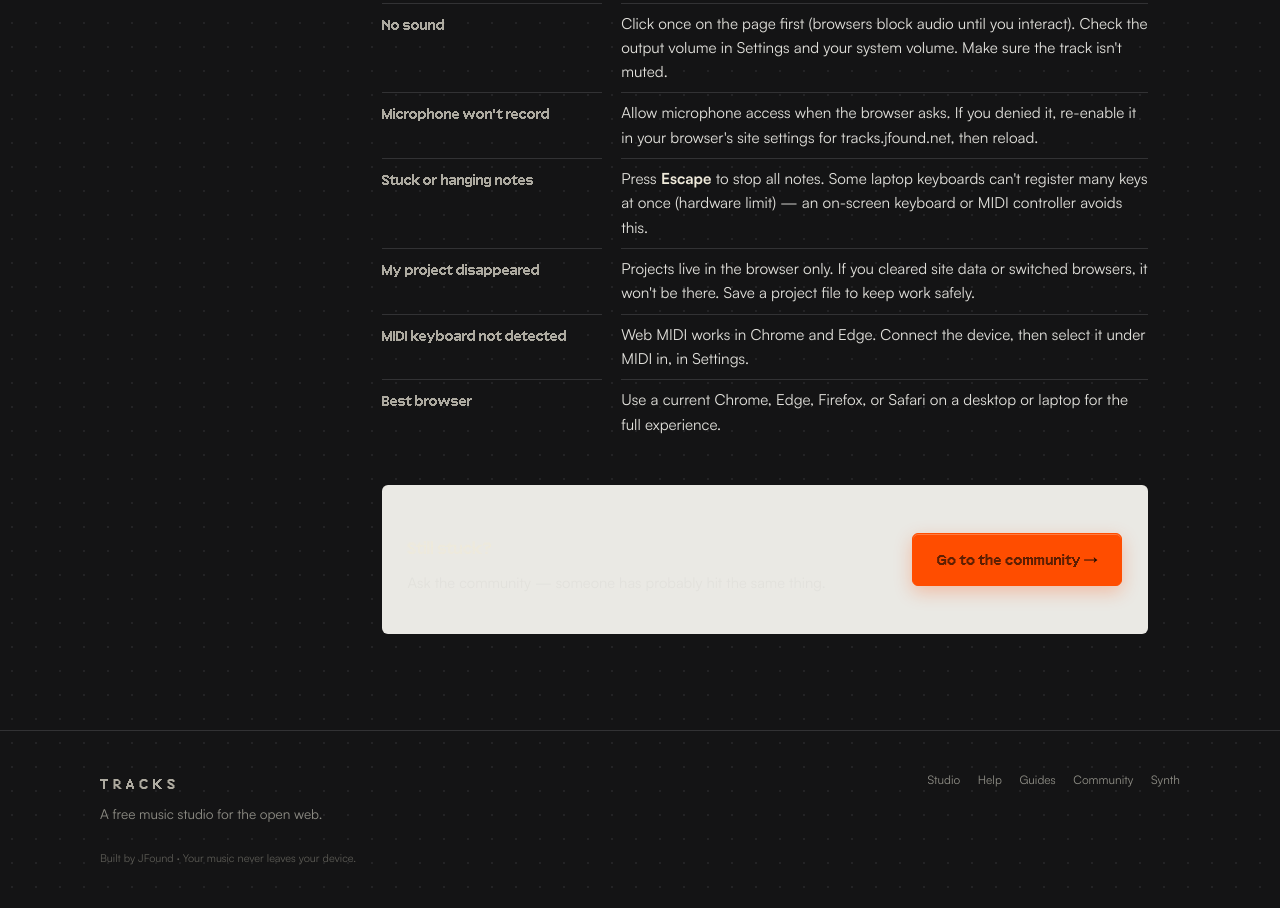
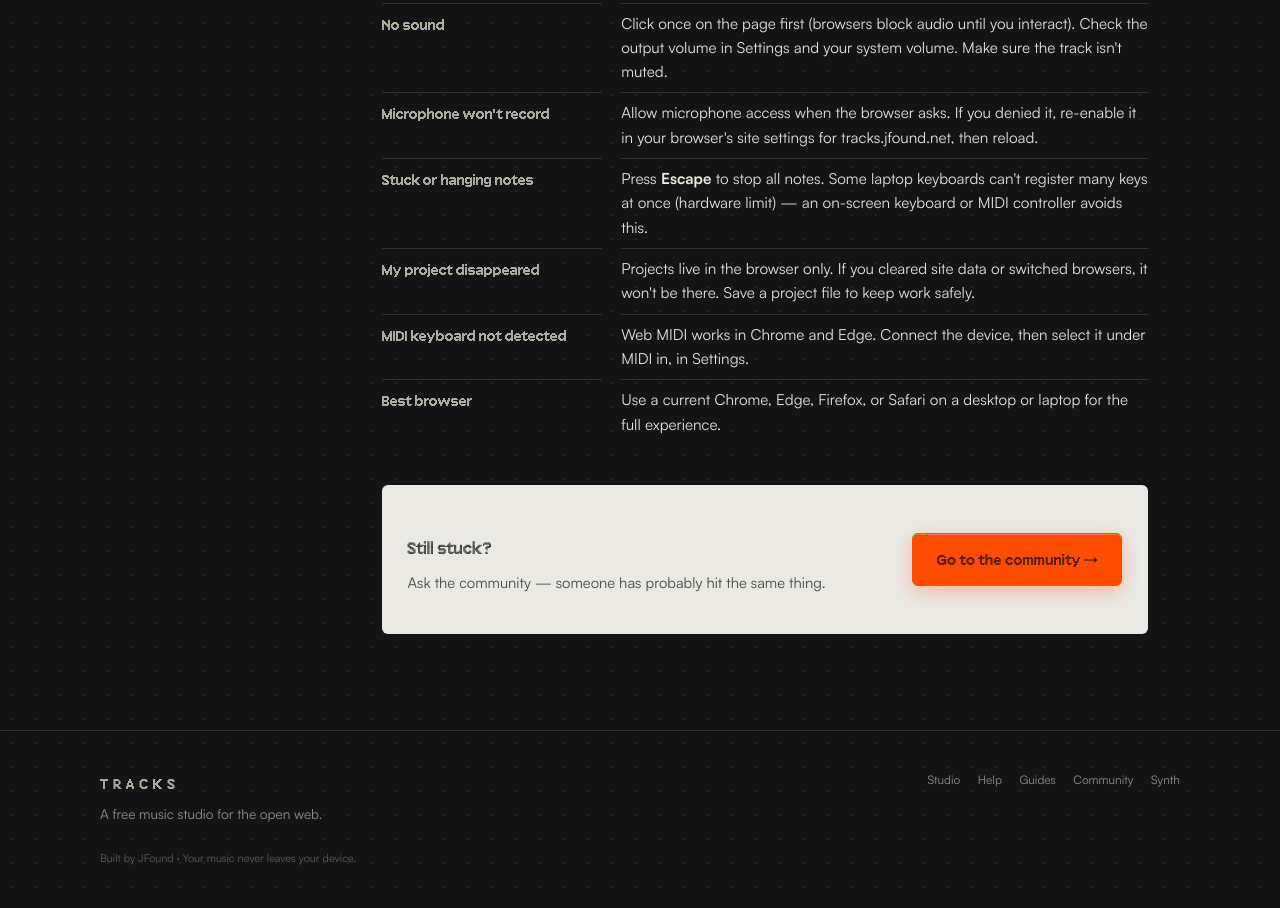
Before and after one commit to leongtongkit/tracks, a website: page public/help/index.html in a window 1280 px wide. Shown: the part 9229-10137 px from the top of the page. Drawn offline with Linux system fonts and the light colour scheme.

Commit message:
Fix cta-card heading/body contrast inside help-content + articles

```diff
--- a/public/site.css
+++ b/public/site.css
@@ -333,6 +333,10 @@ main { max-width: var(--maxw); margin: 0 auto; padding: 0 clamp(1rem, 4vw, 2rem)
    color (--led) would otherwise tint button text orange-on-orange */
 .article a.btn-primary, .help-content a.btn-primary, .cta-card a.btn-primary { color: #1a0c04; }
 .article a.btn-ghost, .help-content a.btn-ghost { color: var(--bone); }
+/* the light .article/.help-content h3+p rules reach into the cta-card (a light
+   panel) and wash the text out — restore the card's dark text everywhere */
+.article .cta-card h3, .help-content .cta-card h3 { color: var(--ink); }
+.article .cta-card p, .help-content .cta-card p { color: #4a4943; }
 
 /* ---------- community ---------- */
 
```
